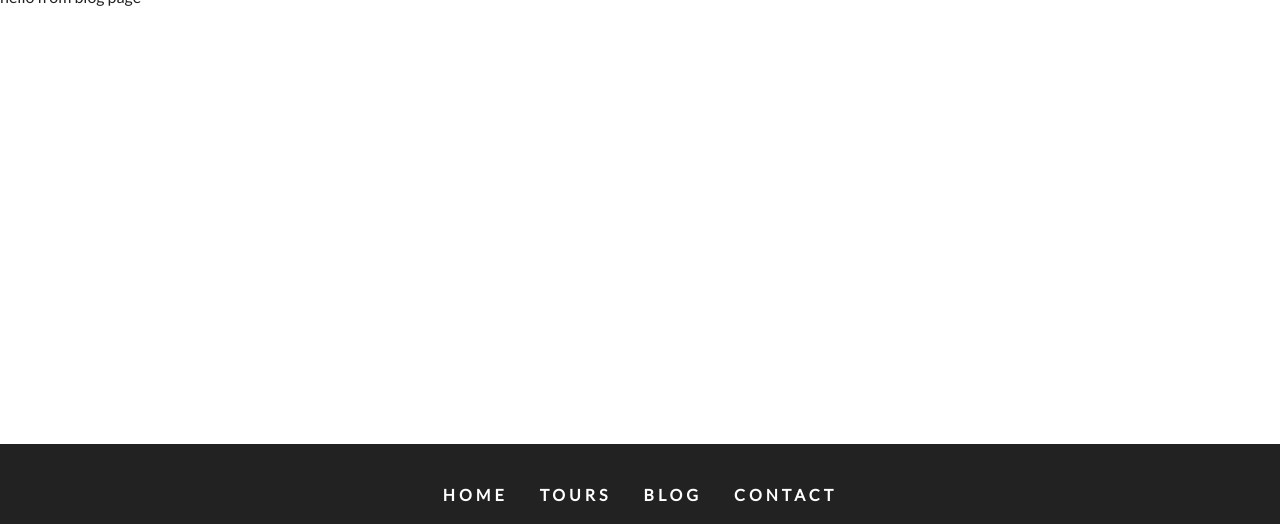
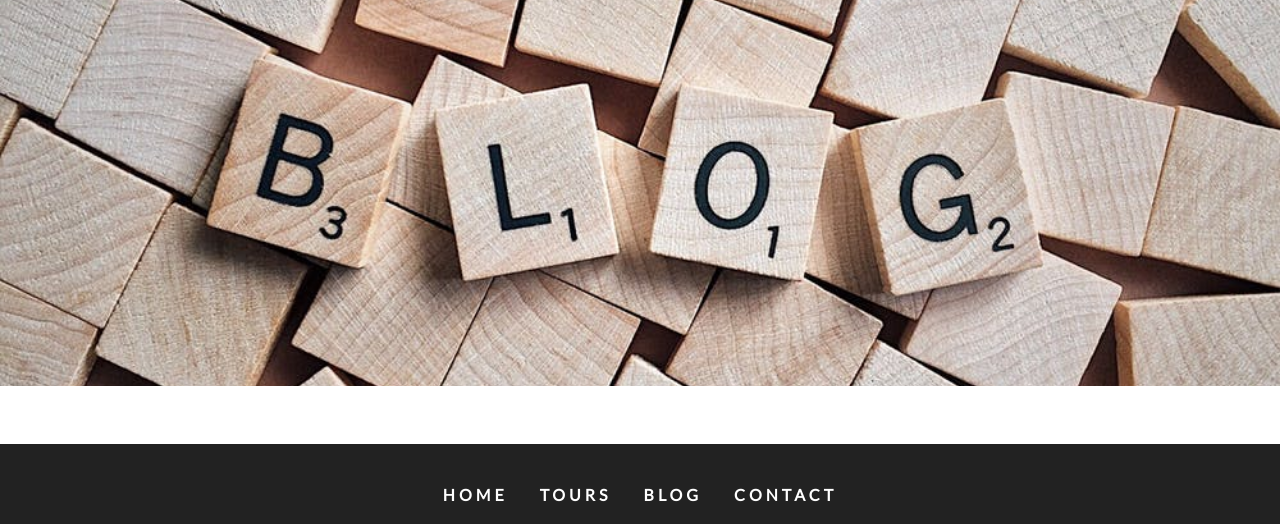
Before and after one commit to mplibunao/backroads, a Gatsby site: page /blog in a window 1280 px wide. Shown: the part 161-685 px from the top of the page. Built offline with nearby package versions, Linux system fonts and the light colour scheme; Gatsby itself is replaced by a stand-in of ours.

Commit message:
configures gatsby background image and uses it for blog, contact, index and tours

```diff
--- a/package.json
+++ b/package.json
@@ -16,11 +16,14 @@
   "dependencies": {
     "babel-plugin-styled-components": "^1.10.7",
     "gatsby": "^2.19.7",
+    "gatsby-background-image": "^0.9.14",
     "gatsby-image": "^2.2.40",
     "gatsby-plugin-sharp": "^2.4.5",
     "gatsby-plugin-styled-components": "^3.1.19",
+    "gatsby-plugin-transition-link": "^1.17.7",
     "gatsby-source-filesystem": "^2.1.48",
     "gatsby-transformer-sharp": "^2.3.14",
+    "gsap": "^3.1.1",
     "react": "^16.12.0",
     "react-dom": "^16.12.0",
     "react-icons": "^3.9.0",
--- /dev/null
+++ b/src/components/StyledHero.js
@@ -0,0 +1,25 @@
+import React from "react"
+import styled from "styled-components"
+import BackgroundImage from "gatsby-background-image"
+
+const StyledHero = ({ img, className, children, home }) => {
+  return (
+    <BackgroundImage className={className} fluid={img} home={home}>
+      {children}
+    </BackgroundImage>
+  )
+}
+
+export default styled(StyledHero)`
+  min-height: ${props => (props.home ? "calc(100vh - 62px)" : "50vh")};
+  background: ${props =>
+    props.home
+      ? "linear-gradient(rgba(63, 208, 212, 0.7), rgba(0, 0, 0, 0.7))"
+      : "none"};
+  background-position: center;
+  background-size: cover;
+  opacity: 1 !important;
+  display: flex;
+  justify-content: center;
+  align-items: center;
+`
--- a/src/pages/blog.js
+++ b/src/pages/blog.js
@@ -1,12 +1,26 @@
 import React from "react"
 import Layout from "../components/Layout"
+import StyledHero from "../components/StyledHero"
+import { graphql } from "gatsby"
 
-const blog = () => {
+const blog = ({ data }) => {
   return (
     <Layout>
-      hello from blog page
+      <StyledHero img={data.blogBcg.childImageSharp.fluid} />
     </Layout>
   )
 }
 
+export const query = graphql`
+  query {
+    blogBcg: file(relativePath: { eq: "blogBcg.jpeg" }) {
+      childImageSharp {
+        fluid(quality: 90, maxWidth: 1920) {
+          ...GatsbyImageSharpFluid_withWebp
+        }
+      }
+    }
+  }
+`
+
 export default blog
```
Also changed, not shown: src/pages/contact.js (+20 -2 lines), src/pages/index.js (+17 -4 lines), src/pages/tours.js (+20 -4 lines), 1 other file.
